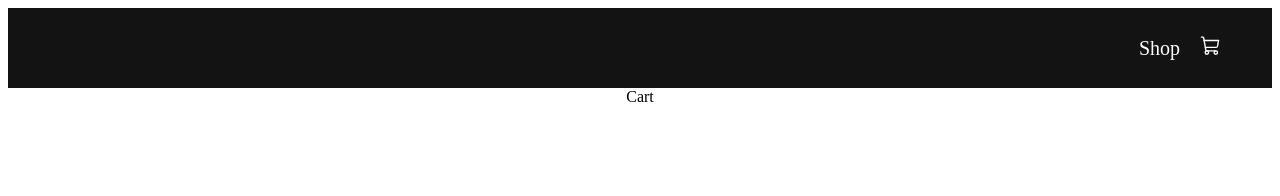
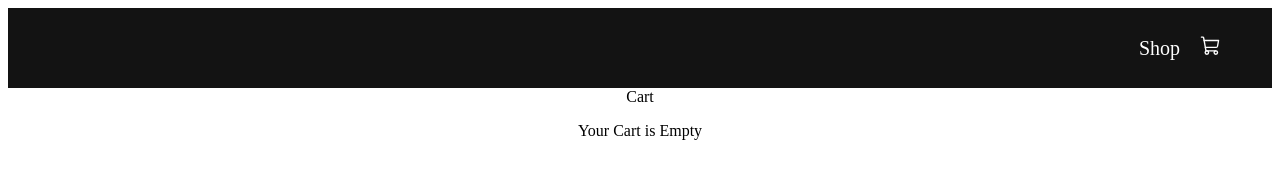
Before and after one commit to VarunRaj004/Ecommerce_Web, a React (Create React App) app in the folder ecommerce/: page /cart in a window 1280 px wide. Shown: the top 196 px of the page. Built offline with nearby package versions, Linux system fonts and the light colour scheme.

Commit message:
Added checkout and continue

```diff
--- a/ecommerce/src/context/shopcontext.js
+++ b/ecommerce/src/context/shopcontext.js
@@ -32,7 +32,18 @@ export const ShopContextProvider = (props) => {
         setCart((prev) => ({...prev , [itemId] : newAmt}))
     }
 
-    const passValue = {cart , addToCart, rmvFromCart , updateCartItem};
+    const getTotal = () =>{
+        let totalAmt = 0;
+        for (const item in cart){
+            if(cart[item] > 0 ){
+                let itemInfo = products.find((products) => (products.id === Number(item)))
+                totalAmt += cart[item] * itemInfo.price;
+            }
+        }
+        return totalAmt;
+    }
+
+    const passValue = {cart , addToCart, rmvFromCart , updateCartItem ,getTotal};
     return (
         <ShopContext.Provider value={passValue}>{props.children}</ShopContext.Provider>
     )
--- a/ecommerce/src/pages/cart/cart.js
+++ b/ecommerce/src/pages/cart/cart.js
@@ -3,10 +3,14 @@ import {products} from "../../products.js"
 import { ShopContext } from '../../context/shopcontext';
 import { useContext } from 'react';
 import { CartItem } from './cartitem';
+import {useNavigate} from 'react-router-dom';
 
 
 export const Cart = () => {
-    const {cart} = useContext(ShopContext)
+    const {cart , getTotal} = useContext(ShopContext)
+    const total = getTotal();
+    const navigate = useNavigate();
+
 
     return (
         <div className = "cart">
@@ -18,6 +22,18 @@ export const Cart = () => {
                     }
                     return null;
                 })}
+
+            {total > 0 ?
+
+                <div className="total">
+                    <p>Total : ${total}</p>
+                    <button>Checkout</button>
+                    <button onClick = {() => navigate("/")}>Continue Shopping</button>
+                </div>
+
+
+        : <p>Your Cart is Empty</p>}
+
             </div>
         </div>
 
--- a/ecommerce/src/pages/cart/cartitem.js
+++ b/ecommerce/src/pages/cart/cartitem.js
@@ -21,7 +21,6 @@ export const CartItem = (props) => {
             <input value= {(cart[id])} onChange={(e) => updateCartItem(Number(e.target.value),id)}/>
             <button onClick={() => addToCart(id)}>+</button>
         <div>
-
         </div>
     </div>
 )
```
